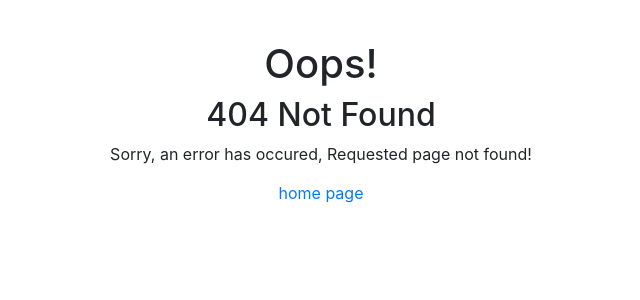
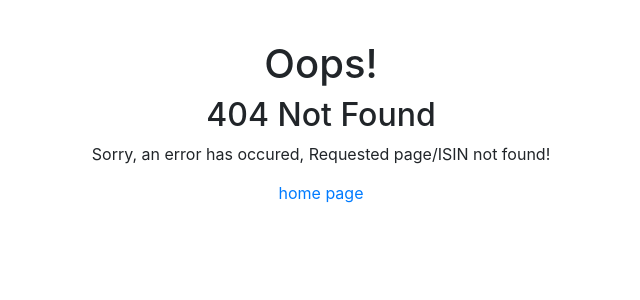
Before and after one commit to tbisht82/mutual_fund_tracker, a Django app: template mutual_fund_project/templates/404.html in a window 1280 px wide. Shown: the part 56-356 px from the top of the page, without its empty margins (319-959 px from the left). Run offline with Django 3.2, Linux system fonts and the light colour scheme; the template is opened without the code that fills it, so the values that code supplies are empty; parts of the project's set-up code (start-up, migrations or seed data) failed here and were passed over; some libraries are stand-ins or nearby versions.

Commit message:
changes in views and urls file

```diff
--- a/mutual_fund_project/templates/404.html
+++ b/mutual_fund_project/templates/404.html
@@ -10,7 +10,7 @@
 					<h2>
 						404 Not Found</h2>
 					<div class="error-details">
-						Sorry, an error has occured, Requested page not found!
+						Sorry, an error has occured, Requested page/ISIN not found!
 					</div>
 					<div class="error-actions">
 						<a href="{% url 'new_isin' %}">home page</a>
--- a/mutual_fund_project/urls.py
+++ b/mutual_fund_project/urls.py
@@ -5,6 +5,7 @@ from . import views
 from django.conf.urls import handler404
 
 urlpatterns = [
+    path('', views.home, name='home'),
     path('admin/', admin.site.urls),
     path('mutualfunds/', include('mutual_fund_track.urls')),
     path('__debug__/', include(debug_toolbar.urls)),
--- a/mutual_fund_project/views.py
+++ b/mutual_fund_project/views.py
@@ -1,7 +1,11 @@
-from django.shortcuts import render
+from django.shortcuts import render, redirect
 
 def handler404(request, exception):
     '''
         function to handle 404 error in production environment.
     '''
     return render(request, '404.html', status=404)
+
+
+def home(request):
+    return redirect('new_isin')
```
